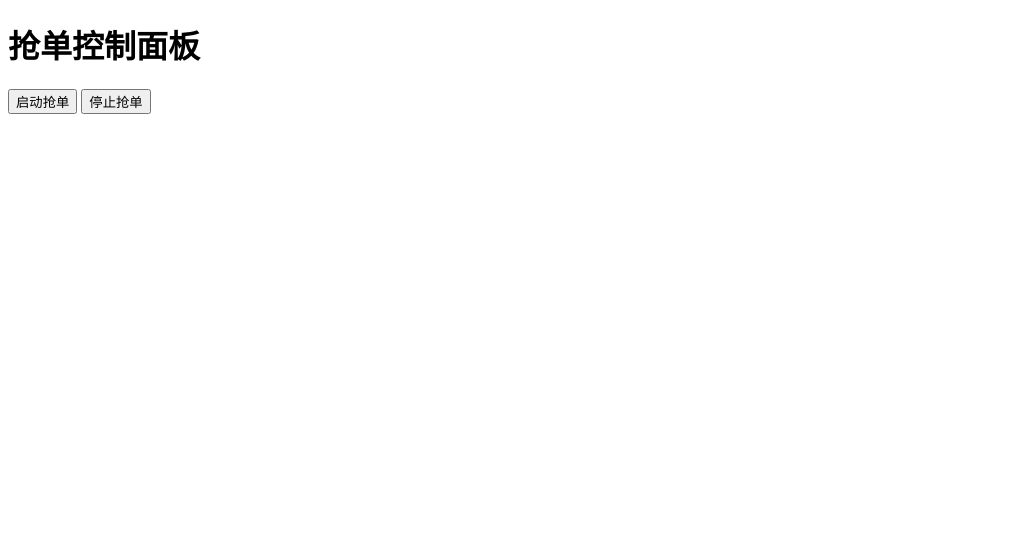
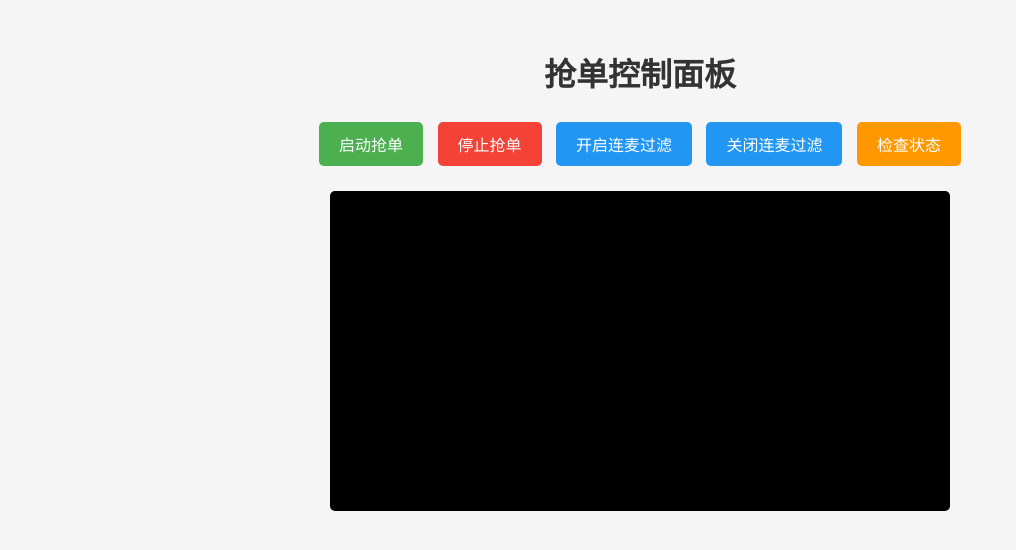
Before and after one commit to BountyHunterOka/duopei3_bawei, a plain HTML site: page index.html in a window 1280 px wide. Shown: the whole page, without its empty margins (0-1016 px from the left). Drawn offline with Linux system fonts and the light colour scheme.

Commit message:
Update index.html

```diff
--- a/index.html
+++ b/index.html
@@ -3,14 +3,59 @@
 <head>
   <meta charset="UTF-8" />
   <title>抢单控制面板</title>
+  <style>
+    body {
+      font-family: Arial, sans-serif;
+      text-align: center;
+      padding: 20px;
+      background-color: #f5f5f5;
+    }
+    h1 {
+      color: #333;
+    }
+    .btn-group {
+      margin: 20px 0;
+    }
+    button {
+      margin: 5px;
+      padding: 10px 20px;
+      font-size: 16px;
+      border: none;
+      border-radius: 5px;
+      cursor: pointer;
+    }
+    button.start { background-color: #4CAF50; color: white; }
+    button.stop { background-color: #f44336; color: white; }
+    button.voice { background-color: #2196F3; color: white; }
+    button.check { background-color: #FF9800; color: white; }
+    pre {
+      text-align: left;
+      max-width: 600px;
+      margin: 20px auto;
+      padding: 10px;
+      background: #000;
+      color: #0f0;
+      height: 300px;
+      overflow-y: auto;
+      border-radius: 5px;
+    }
+  </style>
 </head>
 <body>
   <h1>抢单控制面板</h1>
-    <button id="startBtn">启动抢单</button>
-    <button id="stopBtn">停止抢单</button>
+
+  <div class="btn-group">
+    <button id="startBtn" class="start">启动抢单</button>
+    <button id="stopBtn" class="stop">停止抢单</button>
+    <button id="voiceStartBtn" class="voice">开启连麦过滤</button>
+    <button id="voiceStopBtn" class="voice">关闭连麦过滤</button>
+    <button id="checkBtn" class="check">检查状态</button>
+  </div>
+
   <pre id="log"></pre>
 
   <script>
+    const API_BASE = "https://duopeibawei-production.up.railway.app"; // 改成你的实际 API 地址
     const logElem = document.getElementById('log');
 
     function log(msg) {
@@ -19,25 +64,21 @@
       logElem.scrollTop = logElem.scrollHeight;
     }
 
-        document.getElementById('startBtn').onclick = async () => {
+    async function callApi(endpoint, actionDesc) {
       try {
-                const resp = await fetch('https://duopeibawei-production.up.railway.app/start');
-                    log('已发送启动请求');
+        const resp = await fetch(`${API_BASE}${endpoint}`);
+        const text = await resp.text();
+        log(`${actionDesc} → 返回: ${text}`);
+      } catch (e) {
+        log(`${actionDesc} → 请求失败: ${e}`);
+      }
+    }
 
-            } catch (e) {
-                log('已发送启动请求' );
-            }
-        };
-
-        document.getElementById('stopBtn').onclick = async () => {
-            try {
-                const resp = await fetch('https://duopeibawei-production.up.railway.app/stop');
-                    log('已发送停止请求');
-
-            } catch (e) {
-                log('已发送停止请求');
-            }
-        };
+    document.getElementById('startBtn').onclick = () => callApi("/start", "启动抢单");
+    document.getElementById('stopBtn').onclick = () => callApi("/stop", "停止抢单");
+    document.getElementById('voiceStartBtn').onclick = () => callApi("/voice_start", "开启连麦过滤");
+    document.getElementById('voiceStopBtn').onclick = () => callApi("/voice_stop", "关闭连麦过滤");
+    document.getElementById('checkBtn').onclick = () => callApi("/check_running", "检查状态");
   </script>
 </body>
 </html>
```
Lines whose indentation alone changed are shown as unchanged.
